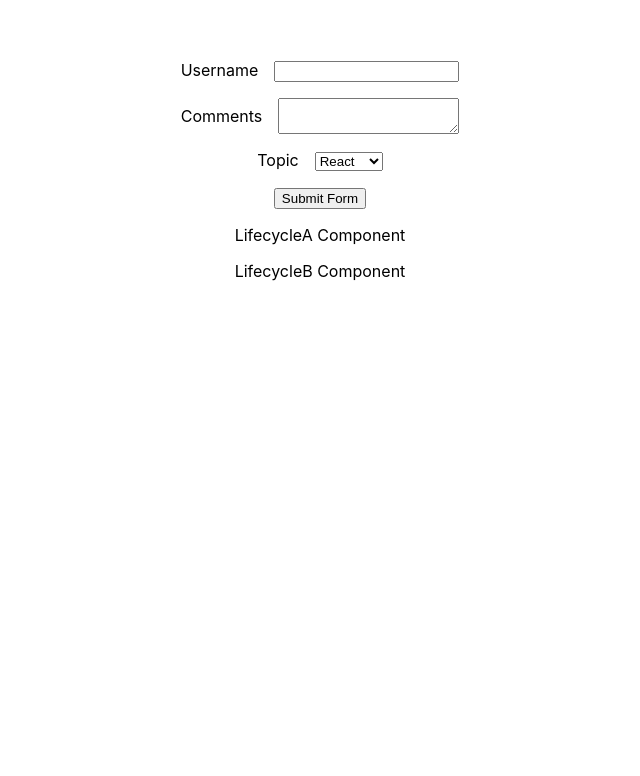
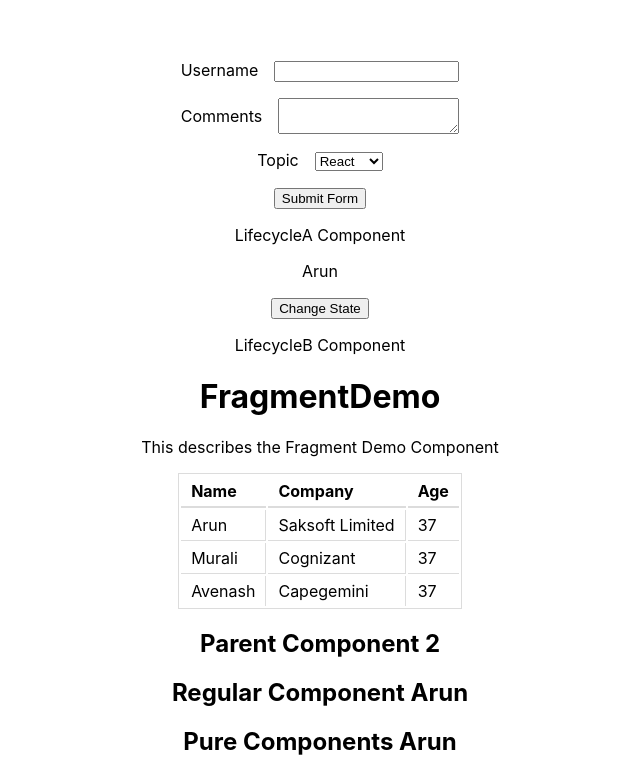
Before and after one commit to arunmeanssun/reactBasicLearning, a React (Create React App) app: page / in a window 1280 px wide. Shown: the part 1442-2218 px from the top of the page, without its empty margins (320-960 px from the left). Before the commit the page ends 1723 px from the top, so only its background shows below. Built offline with nearby package versions, Linux system fonts and the light colour scheme.

Commit message:
fragment and pure components

```diff
--- a/src/App.js
+++ b/src/App.js
@@ -16,6 +16,9 @@ import "./components/appStyles.css";
 import styles from "./components/appStyles.module.css";
 import Form from './components/Form';
 import LifecycleA from './components/LifecycleA';
+import FragmentDemo from './components/FragmentDemo';
+import Table from './components/Table';
+import ParentComponent2 from './components/ParentComponent2';
 
 function App() {
   return (
@@ -60,6 +63,12 @@ function App() {
       <Form />
 
       <LifecycleA />
+
+      <FragmentDemo />
+
+      <Table />
+
+      <ParentComponent2 />
     </div>
   );
 }
--- /dev/null
+++ b/src/components/Columns.js
@@ -0,0 +1,27 @@
+import React from 'react'
+
+function Columns() {
+    const items = [
+        { name: "Arun", companyName: "Saksoft Limited", age: 37 },
+        { name: "Murali", companyName: "Cognizant", age: 37},
+        { name: "Avenash", companyName: "Capegemini", age: 37}
+    ];
+
+    return (
+        <React.Fragment>
+            {
+                items.map((record) => {
+                    return(
+                        <tr>
+                        <td>{record.name}</td>
+                        <td>{record.companyName}</td>
+                        <td>{record.age}</td>
+                        </tr>
+                    );
+                })
+            }
+        </React.Fragment>
+    );
+}
+
+export default Columns
--- /dev/null
+++ b/src/components/FragmentDemo.js
@@ -0,0 +1,12 @@
+import React from 'react';
+
+function FragmentDemo() {
+  return (
+    <React.Fragment>
+        <h1>FragmentDemo</h1>
+        <p>This describes the Fragment Demo Component</p>
+    </React.Fragment>
+  )
+}
+
+export default FragmentDemo;
--- a/src/components/LifecycleA.js
+++ b/src/components/LifecycleA.js
@@ -28,17 +28,26 @@ class LifecycleA extends Component {
 
     getSnapshotBeforeUpdate(prevProps, prevState) {
         console.log("LifecycleA getSnapshotBeforeUpdate");
+        return null;
     }
 
     componentDidUpdate(){
         console.log("LifecycleA componentDidUpdate");
     }
 
+    changeState = () => {
+        this.setState({
+           name: "Codeevolution"
+        });
+    };
+
     render() {
         console.log('LifecycleA Render');
         return (
         <div>
             <p>LifecycleA Component</p>
+            <p>{this.state.name}</p>
+            <p><button onClick={this.changeState}>Change State</button></p>
             <LifecycleB />
         </div>
         )
--- a/src/components/LifecycleB.js
+++ b/src/components/LifecycleB.js
@@ -26,7 +26,10 @@ class LifecycleB extends Component {
     }
 
     getSnapshotBeforeUpdate(prevProps, prevState) {
+        console.log(prevProps, "prevProps");
+        console.log(prevState, "prevState");
         console.log("LifecycleB getSnapshotBeforeUpdate");
+        return null;
     }
 
     componentDidUpdate(){
--- /dev/null
+++ b/src/components/ParentComponent2.js
@@ -0,0 +1,34 @@
+import React, { Component } from 'react';
+import RegularComponent from './RegularComponent';
+import PureComponents from './PureComponents';
+
+class ParentComponent2 extends Component {
+    constructor(props) {
+      super(props);
+
+      this.state = {
+         name: "Arun"
+      }
+    }
+
+    componentDidMount(){
+        setInterval(() => {
+            this.setState({
+                name: "Arun"
+            });
+        }, 2000);
+    }
+
+  render() {
+    console.log("Rendering Parent Component");
+    return (
+        <React.Fragment>
+            <h2>Parent Component 2</h2>
+            <RegularComponent name={this.state.name} />
+            <PureComponents name={this.state.name} />
+        </React.Fragment>
+    )
+  }
+}
+
+export default ParentComponent2;
--- /dev/null
+++ b/src/components/PureComponents.js
@@ -0,0 +1,14 @@
+import React, { PureComponent } from 'react';
+
+class PureComponents extends PureComponent {
+  render() {
+    console.log("Rendering Pure Component");
+    return (
+        <React.Fragment>
+            <h2>Pure Components { this.props.name }</h2>
+        </React.Fragment>
+    )
+  }
+}
+
+export default PureComponents;
--- /dev/null
+++ b/src/components/RegularComponent.js
@@ -0,0 +1,14 @@
+import React, { Component } from 'react';
+
+class RegularComponent extends Component {
+  render() {
+    console.log("Rendering Regular Component");
+    return (
+      <React.Fragment>
+        <h2>Regular Component { this.props.name }</h2>
+      </React.Fragment>
+    )
+  }
+}
+
+export default RegularComponent;
--- /dev/null
+++ b/src/components/Table.js
@@ -0,0 +1,22 @@
+import React from 'react';
+import Columns from './Columns';
+import './appStyles.css';
+
+function Table() {
+  return (
+    <table className='custom'>
+        <thead>
+            <tr>
+            <th>Name</th>
+            <th>Company</th>
+            <th>Age</th>
+            </tr>
+        </thead>
+        <tbody>
+            <Columns />
+        </tbody>
+    </table>
+  )
+}
+
+export default Table
--- a/src/components/appStyles.css
+++ b/src/components/appStyles.css
@@ -19,3 +19,9 @@
 .dir-row { flex-direction: row; }
 .a-center { align-items: center; }
 .j-center { justify-content: center;}
+
+.custom { border: 1px solid #dcdcdc; margin: 15px auto; text-align: left; }
+.custom tr td{ padding: 5px 10px; text-align: left; border-bottom: 1px solid #dcdcdc; border-right: 1px solid #dcdcdc; }
+.custom tr td:last-child{ border-right: 0; }
+.custom tr:last-child td{ border-bottom: 0; }
+.custom thead tr:last-child th{ border-bottom: 2px solid #dcdcdc; padding: 5px 10px; }
```
